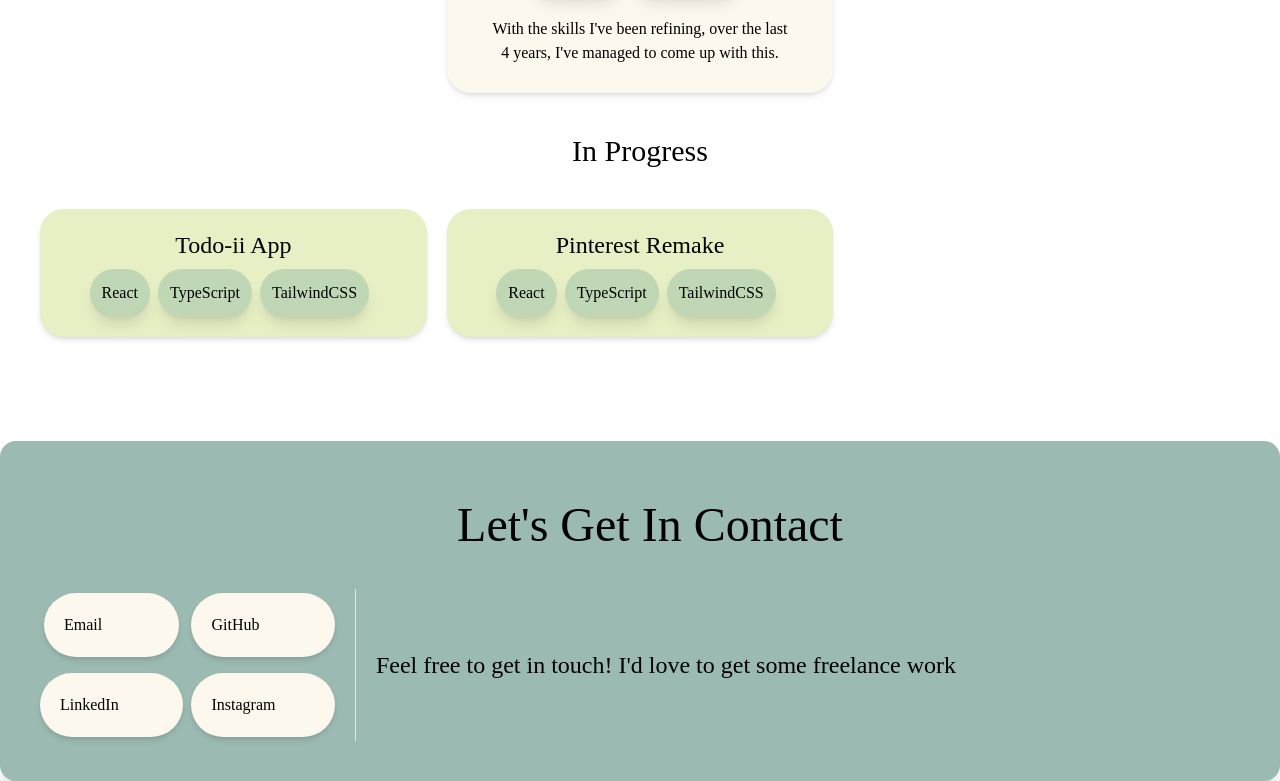
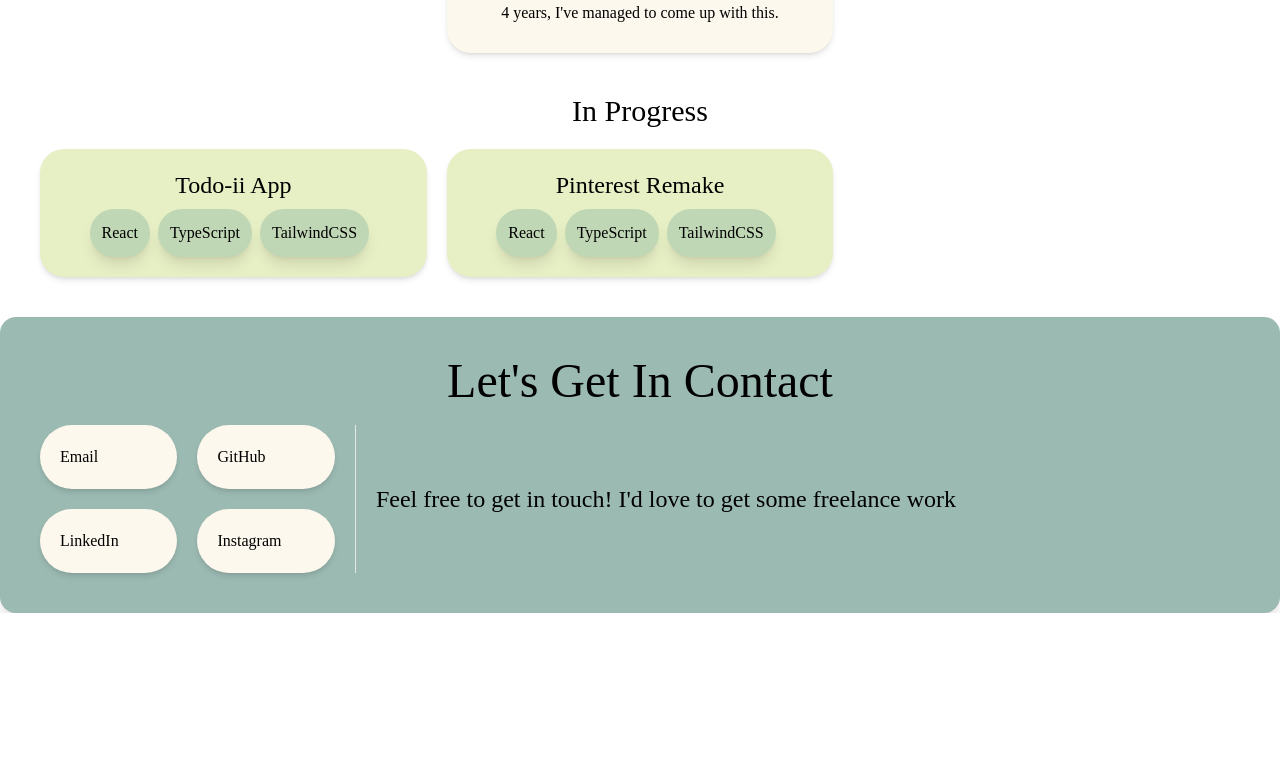
Before and after one commit to Chookith/Chookith-Portfolio, a Next.js app in the folder chookith-portfolio/: page / in a window 1280 px wide. Shown: the part 1979-2760 px from the top of the page. After the commit the page ends 2592 px from the top, so only its background shows below. Built offline with nearby package versions, Linux system fonts and the light colour scheme.

Commit message:
contact fix

```diff
--- a/chookith-portfolio/src/app/_Projects/loading.tsx
+++ /dev/null
@@ -1,3 +0,0 @@
-export default function Loading() {
-    return <p>Loading</p>;
-  }
--- a/chookith-portfolio/src/app/_Projects/page.tsx
+++ /dev/null
@@ -1,3 +0,0 @@
-export default function Projects() {
-    return <h1>P</h1>;
-};
--- /dev/null
+++ b/chookith-portfolio/src/app/_contact-Me-Btn/page.tsx
@@ -0,0 +1,18 @@
+"use client";
+export default function ContactMeBtn() {
+  function handleScroll() {
+    window.scroll({
+      top: document.body.offsetHeight,
+      left: 0,
+      behavior: "smooth",
+    });
+  }
+  return (
+    <button
+      onClick={handleScroll}
+      className=" flex justify-end transition delay-75 hover:-translate-y-1"
+    >
+      Contact Me
+    </button>
+  );
+}
--- a/chookith-portfolio/src/app/layout.tsx
+++ b/chookith-portfolio/src/app/layout.tsx
@@ -3,6 +3,7 @@ import "./globals.css";
 import Link from "next/link";
 
 import { ErrorBoundary } from "next/dist/client/components/error-boundary";
+import ContactMeBtn from "./_contact-Me-Btn/page";
 
 export const metadata: Metadata = {
   title: "Chookith portfolio",
@@ -17,7 +18,7 @@ export default function RootLayout({
   return (
     <html lang="en">
       <body>
-        <div className="h-25 fixed z-30 hidden w-screen flex-row items-center bg-cream text-2xl font-medium shadow-lg lg:flex">
+        <div className="h-25 fixed z-30 hidden w-screen flex-row items-center bg-cream text-2xl font-medium shadow-lg md:flex">
           <div className="flex basis-1/2 items-start justify-start p-10">
             <Link
               href="/"
@@ -28,12 +29,7 @@ export default function RootLayout({
           </div>
 
           <div className=" flex basis-1/2 items-end justify-end p-10">
-            <Link
-              href="mailto:chookchook1@outlook.com"
-              className=" flex justify-end transition delay-75 hover:-translate-y-1"
-            >
-              Contact Me
-            </Link>
+            <ContactMeBtn></ContactMeBtn>
           </div>
         </div>
 
--- a/chookith-portfolio/src/app/page.tsx
+++ b/chookith-portfolio/src/app/page.tsx
@@ -8,8 +8,8 @@ export default function Home() {
     <Suspense fallback={<Loading />}>
       <main>
         <section className="flex w-auto flex-col md:flex-row lg:h-screen">
-          <section className="flex flex-col items-center justify-center md:ml-10 md:mt-16 md:basis-1/2 lg:mt-28 lg:h-auto">
-            <h1 className="mt-5 animate-[dropIn2_1200ms_ease_300ms_backwards] items-center justify-center text-center text-4xl sm:mt-10 sm:text-5xl lg:mt-0 ">
+          <section className="flex flex-col items-center justify-center md:ml-10 md:mt-32 md:basis-1/2 lg:mt-28 lg:h-auto">
+            <h1 className="mt-5 animate-[dropIn2_1200ms_ease_300ms_backwards] items-center justify-center text-center text-4xl sm:mt-10 sm:text-5xl md:mt-0 ">
               I am
             </h1>
             <h1 className="mt-7 animate-[dropIn2_1200ms_ease_400ms_backwards] items-center justify-center text-center text-6xl sm:text-7xl md:mt-16 lg:mt-28 lg:text-8xl xl:text-9xl">
@@ -30,7 +30,7 @@ export default function Home() {
               I'm a Front End Developer based in <br /> Queensland, Australia
             </p>
           </section>
-          <section className="mt-10 flex items-center justify-center md:mr-10 md:mt-16 md:basis-1/2 lg:mt-28">
+          <section className="mt-10 flex items-center justify-center md:mr-10 md:mt-32 md:basis-1/2 lg:mt-28">
             <Image
               src="/my-Photo.jpeg"
               priority={true}
@@ -42,7 +42,7 @@ export default function Home() {
           </section>
         </section>
         <section className="m-10 flex h-auto w-auto flex-col">
-          <h1 className="mb-10 animate-[dropIn_1200ms_ease_300ms_backwards] items-center justify-center text-center text-5xl">
+          <h1 className="mb-5 animate-[dropIn_1200ms_ease_300ms_backwards] items-center justify-center text-center text-5xl">
             About Me
           </h1>
           <div className="flex flex-col items-center justify-center divide-y lg:flex-row lg:divide-x  lg:divide-y-0 lg:divide-solid">
@@ -121,11 +121,11 @@ export default function Home() {
             </article>
           </div>
         </section>
-        <section className="m-10 flex h-auto w-auto flex-col items-center justify-center pb-16 text-center">
+        <section className="m-10 flex h-auto w-auto flex-col items-center justify-center text-center">
           <h1 className="mb-5 animate-[dropIn_1200ms_ease_300ms_backwards] text-center text-5xl">
             Projects
           </h1>
-          <h2 className="my-5 flex animate-[dropIn_1200ms_ease_400ms_backwards] items-center justify-center text-3xl">
+          <h2 className="mb-5 flex animate-[dropIn_1200ms_ease_400ms_backwards] items-center justify-center text-3xl">
             Completed
           </h2>
           <ul className="row-auto grid w-full grid-cols-1 flex-col items-center justify-center gap-5 lg:grid-cols-3">
@@ -222,7 +222,7 @@ export default function Home() {
             </li>
             <li className="flex w-full  animate-[dropIn_1200ms_ease_750ms_backwards]"></li>
           </ul>
-          <h2 className="my-10 flex animate-[dropIn_1200ms_ease_800ms_backwards] items-center justify-center text-3xl">
+          <h2 className="mb-5 mt-10 flex animate-[dropIn_1200ms_ease_800ms_backwards] items-center justify-center text-3xl">
             In Progress
           </h2>
           <ul className="row-auto grid w-full grid-cols-1 flex-col items-center justify-center gap-5 lg:grid-cols-3">
@@ -257,18 +257,21 @@ export default function Home() {
             </li>
           </ul>
         </section>
-        <section className=" h-full  w-full rounded-2xl bg-ashblue px-10 py-10 shadow-xl">
-          <h1 className="mt-5 animate-[dropIn_1200ms_ease_300ms_backwards] pb-10 text-center text-5xl lg:mt-5 lg:pl-5">
+        <footer className=" h-full  w-full rounded-2xl bg-ashblue p-10 shadow-xl">
+          <h1 className="mb-5 animate-[dropIn_1200ms_ease_300ms_backwards] text-center text-5xl">
             Let's Get In Contact
           </h1>
           <article className=" flex w-full basis-1/2 flex-col lg:flex-row lg:divide-x lg:divide-y-0">
-            <div className="mb-5 grid basis-1/4 grid-cols-2 grid-rows-2 items-center justify-center gap-2 md:mr-5 lg:mb-0 ">
+            <ul className="mb-5 grid basis-1/4 grid-cols-2 grid-rows-2 items-center justify-center gap-5 md:mr-5 lg:mb-0 lg:basis-1/2 xl:basis-1/4">
+              <li>
                 <Link
                   href="mailto:chookchook1@outlook.com"
-                className="m-1 flex animate-[dropIn_1200ms_ease_350ms_backwards] items-center rounded-full bg-cream p-5 text-center shadow-md transition delay-75 hover:-translate-y-1 hover:shadow-xl"
+                  className=" flex animate-[dropIn_1200ms_ease_350ms_backwards] items-center rounded-full bg-cream p-5 text-center shadow-md transition delay-75 hover:-translate-y-1 hover:shadow-xl"
                 >
                   Email
                 </Link>
+              </li>
+              <li>
                 <Link
                   href="https://github.com/Chookith"
                   target="_blank"
@@ -277,7 +280,8 @@ export default function Home() {
                 >
                   GitHub
                 </Link>
-
+              </li>
+              <li>
                 <Link
                   href="https://www.linkedin.com/in/chookith-f2dda3/"
                   target="_blank"
@@ -286,6 +290,8 @@ export default function Home() {
                 >
                   LinkedIn
                 </Link>
+              </li>
+              <li>
                 <Link
                   href="https://www.instagram.com/chookith001?igsh=am42MThmaGVvbmtr&utm_-source=qr"
                   target="_blank"
@@ -294,13 +300,14 @@ export default function Home() {
                 >
                   Instagram
                 </Link>
-            </div>
+              </li>
+            </ul>
 
-            <p className="flex basis-3/4 animate-[dropIn_1200ms_ease_600ms_backwards] items-center justify-start border-y py-10 pl-5 text-center text-2xl lg:py-0">
+            <p className="flex basis-3/4 animate-[dropIn_1200ms_ease_600ms_backwards] items-center justify-start border-y py-10 text-center text-2xl lg:py-0 lg:pl-5">
               Feel free to get in touch! I'd love to get some freelance work{" "}
             </p>
           </article>
-        </section>
+        </footer>
       </main>
     </Suspense>
   );
```
Lines whose indentation alone changed are shown as unchanged.
